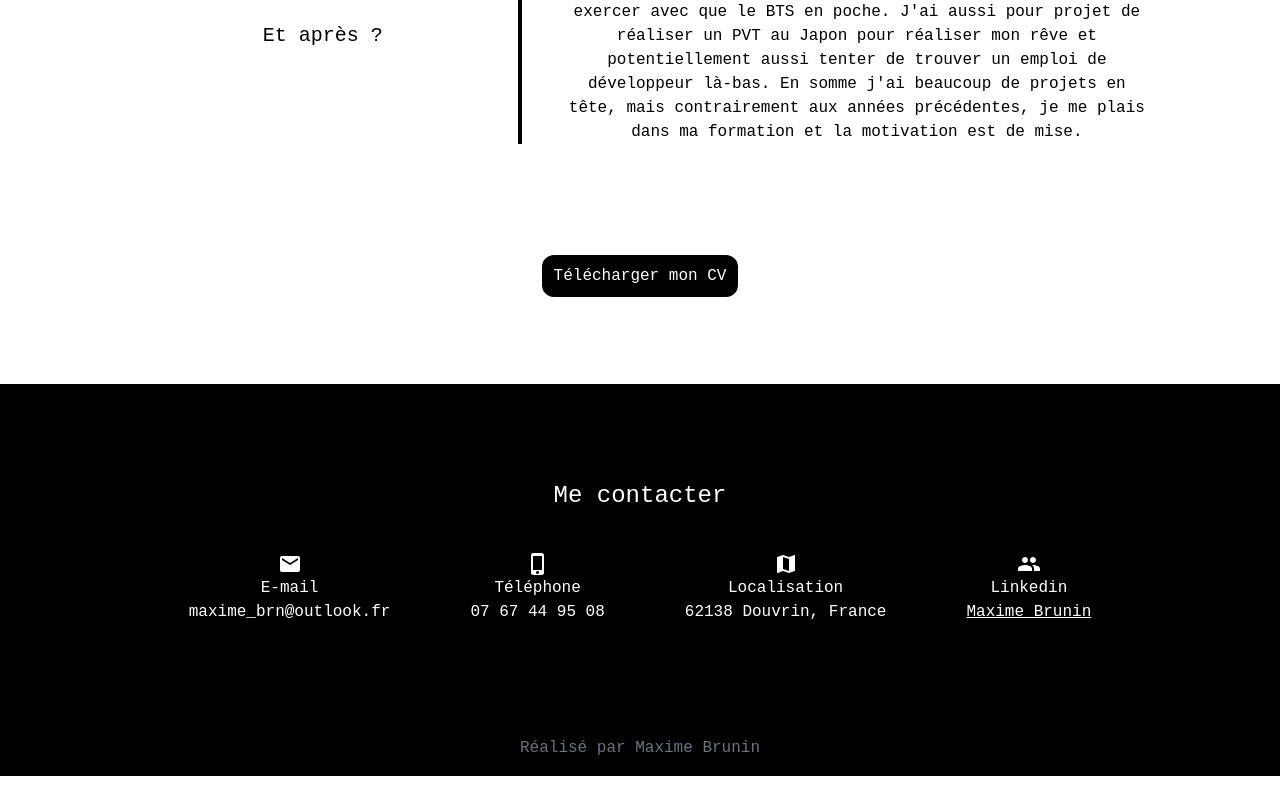
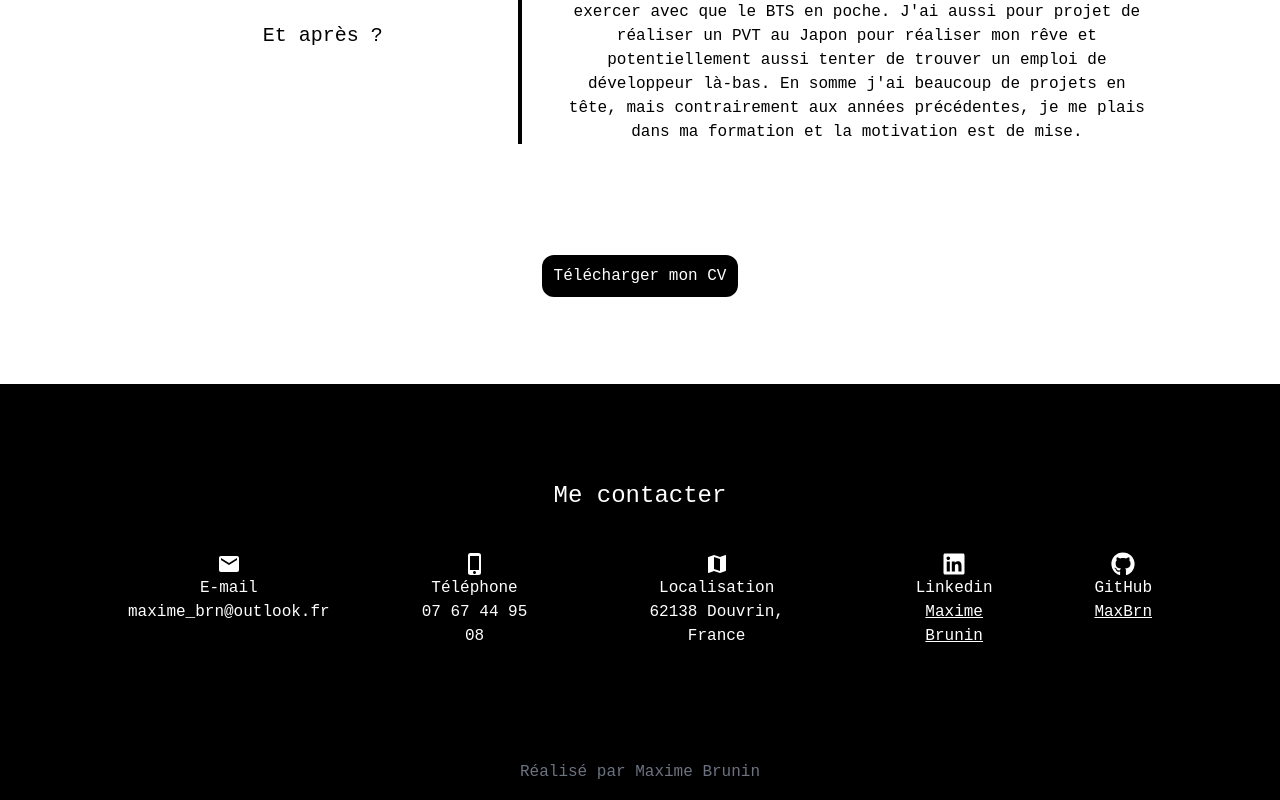
Before and after one commit to MaxBrn/portoflio, a Next.js app: page / in a window 1280 px wide. Shown: the part 4256-5056 px from the top of the page. Before the commit the page ends 5032 px from the top, so only its background shows below. Built offline with nearby package versions, Linux system fonts and the light colour scheme; a web font is replaced by a local one.

Commit message:
Mise à jour footer et navbar

```diff
--- a/components/Footer.js
+++ b/components/Footer.js
@@ -1,5 +1,5 @@
 import { MdMail, MdPhoneIphone, MdMap, MdGroup } from 'react-icons/md';
-
+import { FaLinkedin, FaGithub } from "react-icons/fa";
 export default function Footer() {
   return (
     <div>
@@ -23,9 +23,14 @@ export default function Footer() {
               <p>62138 Douvrin, France</p>
             </div>
             <div>
-              <MdGroup className="text-2xl mx-auto" />
+              <FaLinkedin className="text-2xl mx-auto" />
               <p>Linkedin</p>
               <p><a href="https://www.linkedin.com/in/maxime-brunin-860094216/" className="text-white underline">Maxime Brunin</a></p>
+            </div>
+            <div>
+              <FaGithub className='text-2xl mx-auto'/>
+              <p>GitHub</p>
+              <p><a href="https://github.com/MaxBrn" className="text-white underline">MaxBrn</a></p>
             </div>
           </div>
         </div>
--- a/components/NavBar.js
+++ b/components/NavBar.js
@@ -1,6 +1,5 @@
 import Link from 'next/link';
-import { FaGithub } from "react-icons/fa";
-import { FaLinkedin } from "react-icons/fa";
+import { FaLinkedin, FaGithub } from "react-icons/fa";
 
 export default function NavBar() {
     return (
```
